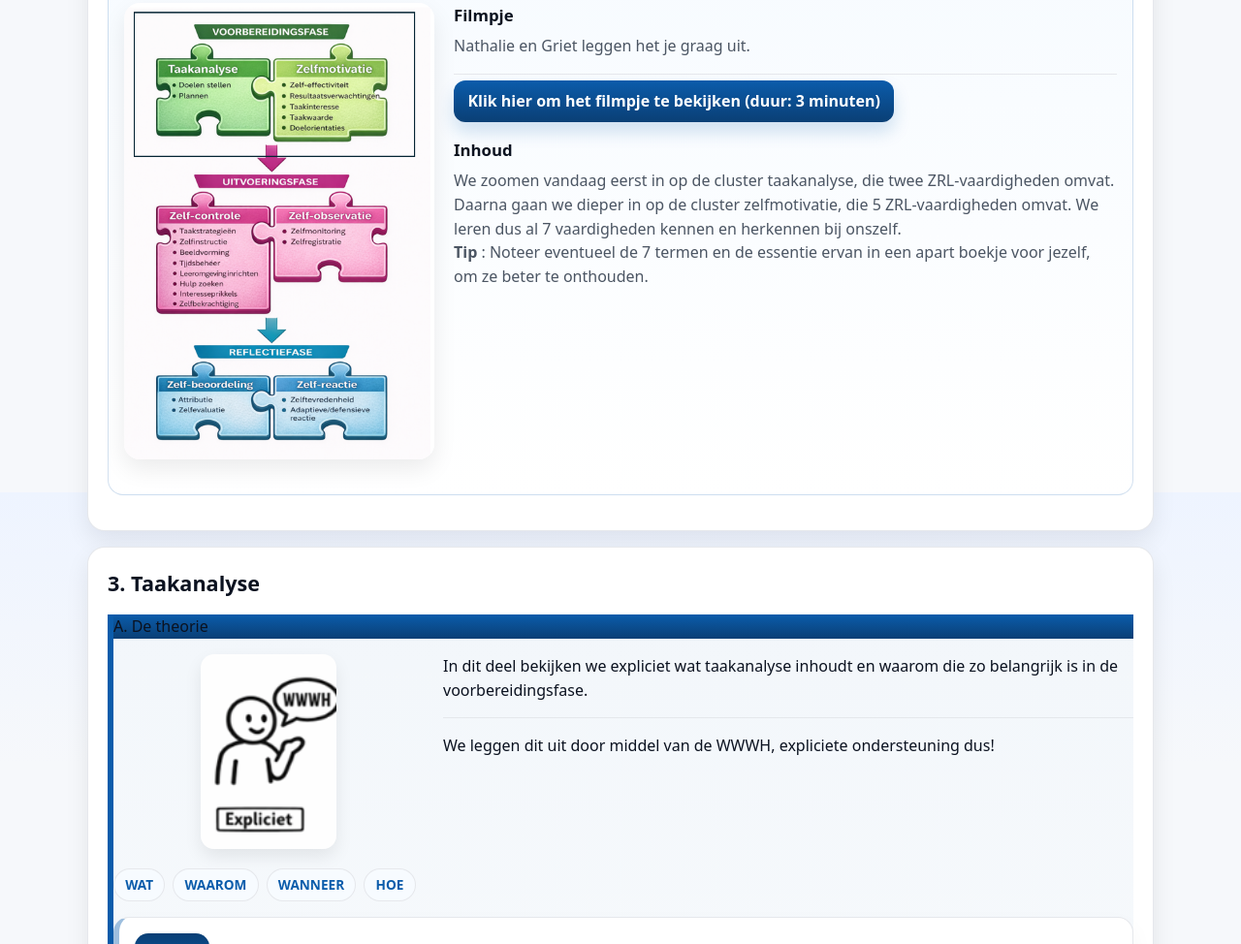
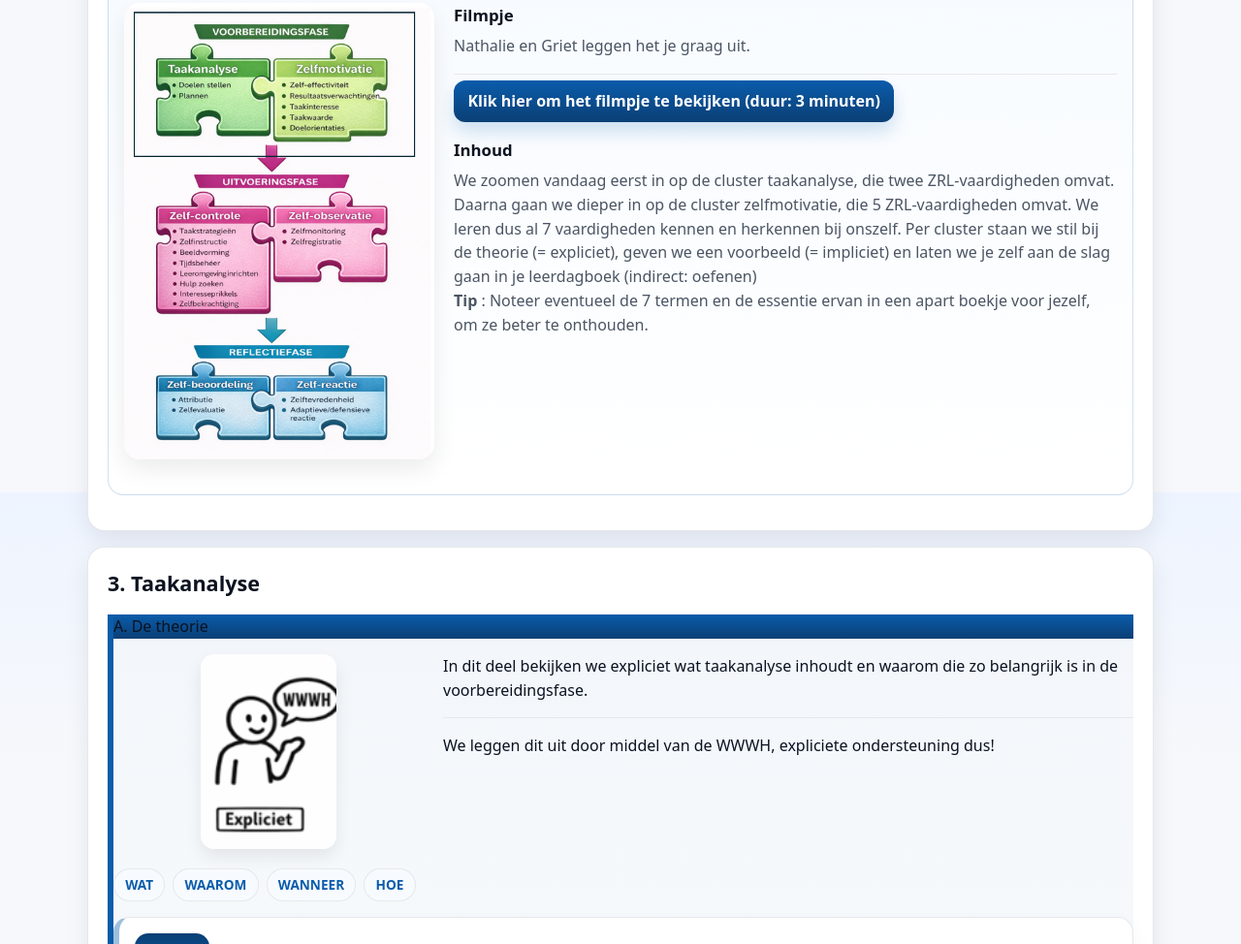
Before and after one commit to METAPRO-LDIV/professionaliseringstrajectmetapro, a plain HTML site: page weeks/week1.html in a window 1280 px wide. Shown: the part 1092-2066 px from the top of the page at 97% size. Drawn offline with Linux system fonts and the light colour scheme.

Commit message:
Update week1.html

```diff
--- a/weeks/week1.html
+++ b/weeks/week1.html
@@ -118,7 +118,7 @@
               Klik hier om het filmpje te bekijken (duur: 3 minuten) <br>
             </a> <br>
                 <h4> Inhoud </h4>
-            <p class="note">We zoomen vandaag eerst in op de cluster taakanalyse, die twee ZRL-vaardigheden omvat. Daarna gaan we dieper in op de cluster zelfmotivatie, die 5 ZRL-vaardigheden omvat. We leren dus al 7 vaardigheden kennen en herkennen bij onszelf. <br> <strong> Tip </strong>: Noteer eventueel de 7 termen en de essentie ervan in een apart boekje voor jezelf, om ze beter te onthouden. </p>
+            <p class="note">We zoomen vandaag eerst in op de cluster taakanalyse, die twee ZRL-vaardigheden omvat. Daarna gaan we dieper in op de cluster zelfmotivatie, die 5 ZRL-vaardigheden omvat. We leren dus al 7 vaardigheden kennen en herkennen bij onszelf. Per cluster staan we stil bij de theorie (= expliciet), geven we een voorbeeld (= impliciet) en laten we je zelf aan de slag gaan in je leerdagboek (indirect: oefenen) <br> <strong> Tip </strong>: Noteer eventueel de 7 termen en de essentie ervan in een apart boekje voor jezelf, om ze beter te onthouden. </p>
           </div>
         </div>
       </div>
```
